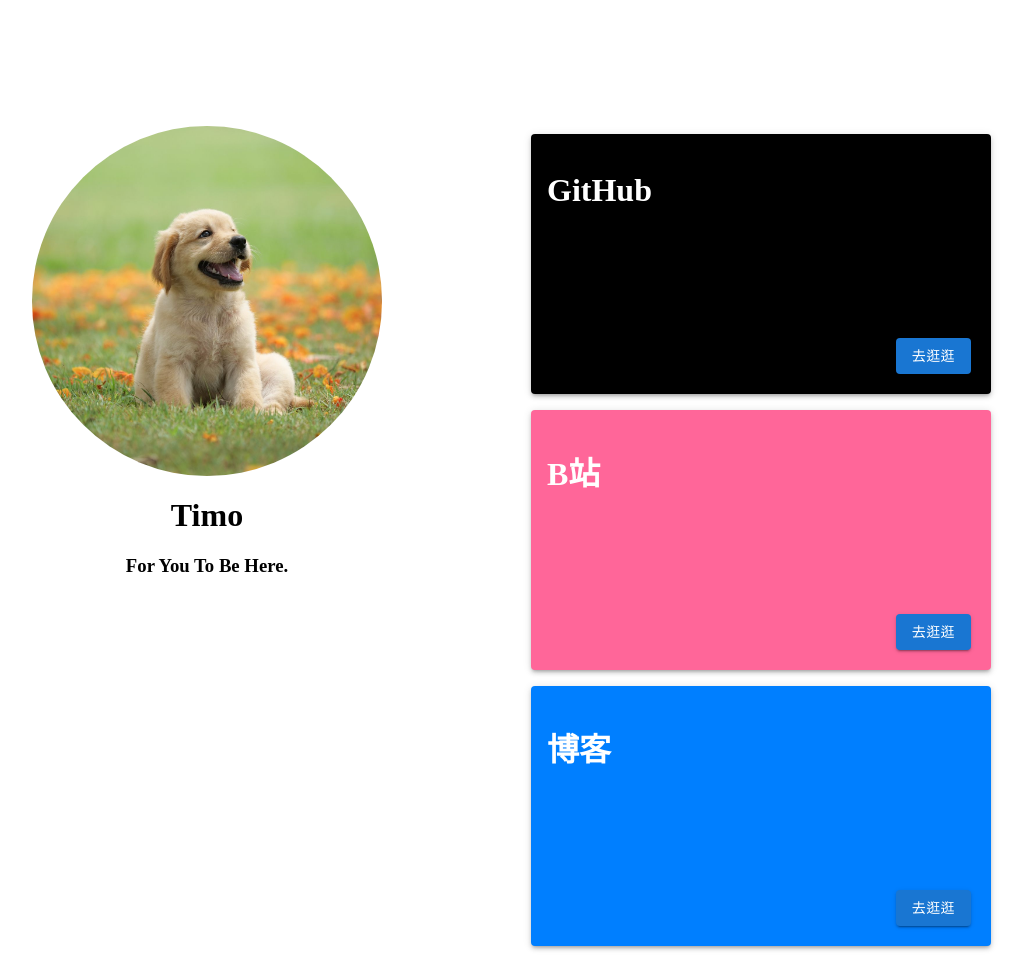
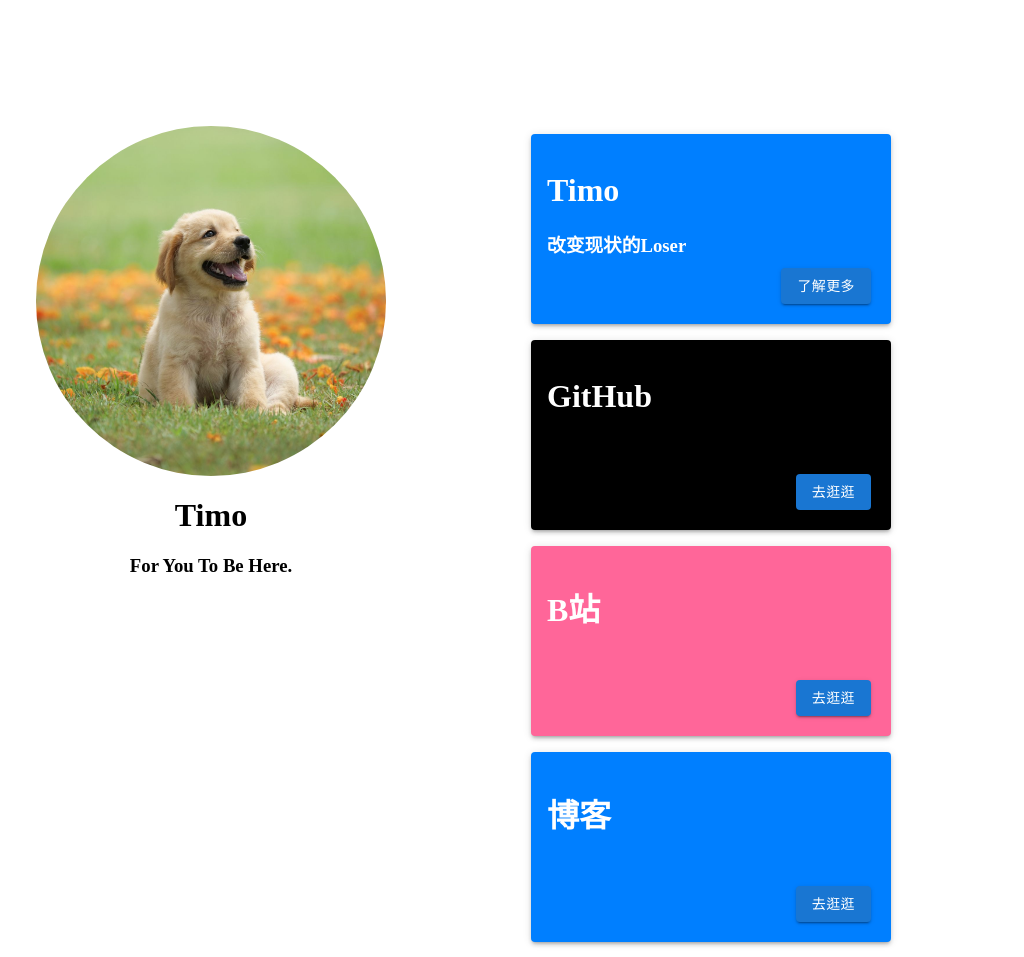
Before and after one commit to nju123/timo-blog, a Gatsby site: page / in a window 1280 px wide. Shown: the whole page, without its empty margins (117-1141 px from the left). Built offline with nearby package versions, Linux system fonts and the light colour scheme; Gatsby itself is replaced by a stand-in of ours.

Commit message:
change the display style

```diff
--- a/src/components/homecard.js
+++ b/src/components/homecard.js
@@ -11,8 +11,8 @@
         flexWrap: 'wrap',
         '& > :not(style)': {
           m: 1,
-          width: 428,
-          height: 228,
+          width: 328,
+          height: 158,
         },
       }}
     >
@@ -38,4 +38,40 @@
   );
 }
 
-export default HomeCard;
+const HomeCardBig = ({ color, headText, buttonText, buttonLink,children }) => {
+  return (
+    <Box
+      sx={{
+        display: 'flex',
+        flexWrap: 'wrap',
+        '& > :not(style)': {
+          m: 1,
+          width: 328,
+          height: 158,
+        },
+      }}
+    >
+      <Paper elevation={3} sx={{
+         p: 2,
+         backgroundColor: color,
+         position: 'relative',// 设置相对定位
+         // position: 'relative' 设置在 Paper 组件上的作用是为内部绝对定位的 Box 组件提供一个定位上下文
+         // 父元素Relative 子元素absolute定位就是相对于父元素的
+         width: "100%", // 确保Paper填满Box容器
+         height: "100%",
+         }}> {/* 添加padding和背景色 */}
+        <h1 style={{ color: "white" }}>{headText}</h1> {/* 使用style属性而不是sx */}
+        {children}
+        <Box sx={{
+            position:'absolute',//绝对定位
+            bottom:20,
+            right:20,
+        }}>
+             <Button variant='contained' href={buttonLink}>{buttonText}</Button>
+        </Box>
+      </Paper>
+    </Box>
+  );
+}
+
+export {HomeCard,HomeCardBig};
--- a/src/pages/index.js
+++ b/src/pages/index.js
@@ -3,7 +3,7 @@
 import { StaticImage } from 'gatsby-plugin-image'
 import Seo from "../components/seo"
 import { Avatar, Box, Button } from '@mui/material'
-import HomeCard from '../components/homecard'
+import {HomeCard,HomeCardBig} from '../components/homecard'
 import { CenterFocusStrong } from '@mui/icons-material'
 
 const IndexPage = () => {
@@ -19,6 +19,7 @@
 
 
         <Box sx={{
+          position:"fixed",
           width: "50%",
           height: "100%",
           alignItems: 'center',
@@ -44,10 +45,16 @@
           width: "50%",
           height: "100%",
           margin: 'auto',
+          marginLeft:"50%", //因为左边的profile格子设置position为fixed，排版会乱，使用marginLeft来替代原来的效果
         }}>
+          <HomeCardBig color="#007FFF" headText="Timo" buttonText="了解更多">
+            <h3 style={{color:"white"}}>改变现状的Loser</h3>
+          </HomeCardBig>
           <HomeCard color="black" headText="GitHub" buttonText="去逛逛" buttonLink="https://github.com/nju123"></HomeCard>
           <HomeCard color="#FF6699" headText="B站" buttonText="去逛逛" buttonLink="https://space.bilibili.com/457257865?spm_id_from=333.1007.0.0"></HomeCard>
-          <HomeCard color="#007FFF" headText="博客" buttonText="去逛逛" buttonLink="\blog"></HomeCard>
+          <HomeCard color="#007FFF" headText="博客" buttonText="去逛逛" buttonLink="\blog">
+
+          </HomeCard>
         </Box>
 
       </Box>
```
